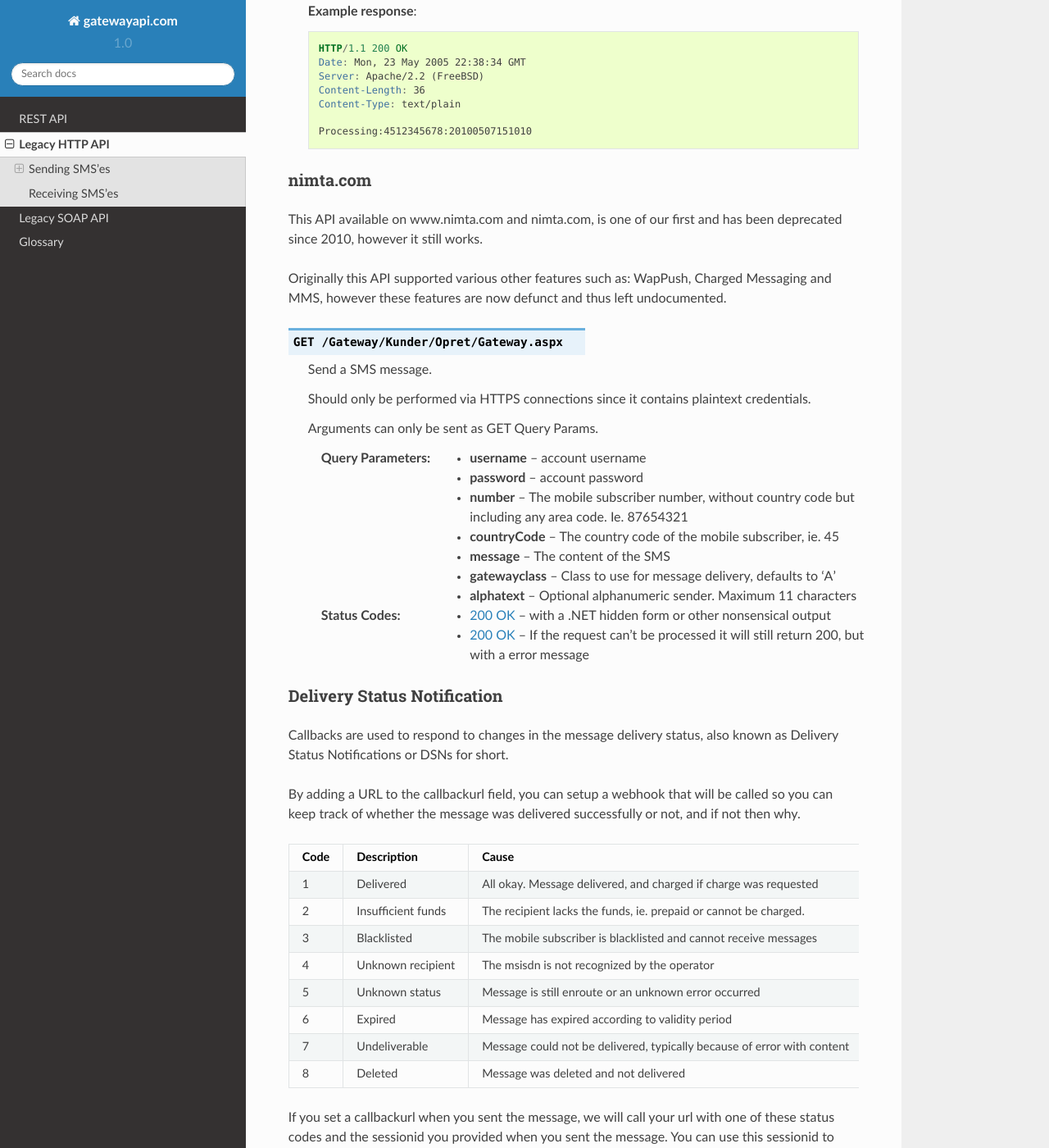
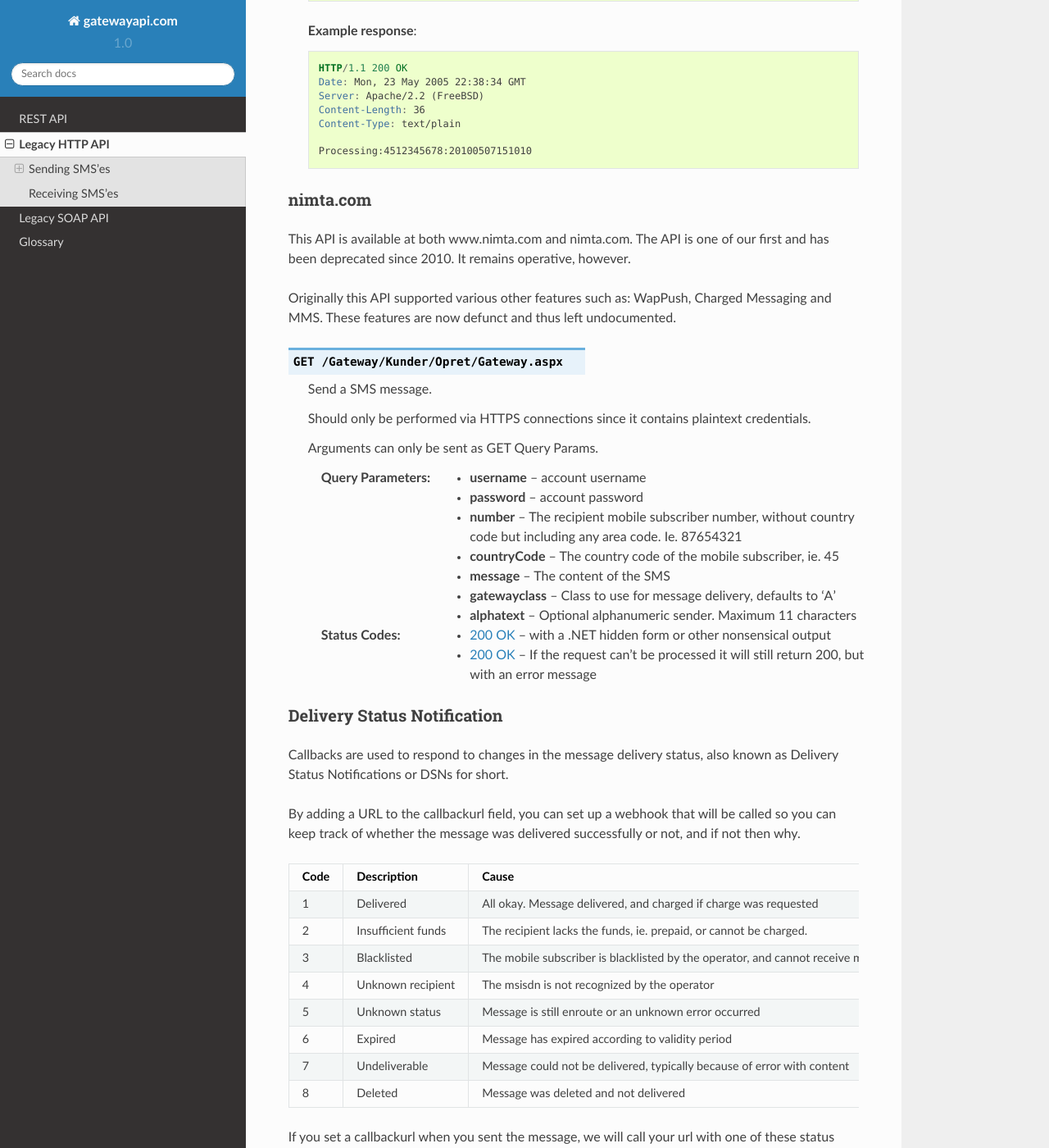
Before and after one commit to onlinecity/gatewayapi-docs, a Sphinx documentation site: the page built from docs/legacy.rst, in a window 1280 px wide and 1400 px high, scrolled down 1298 px. Shown: the whole window at 82% size. Built offline with Sphinx 7.4.7 and the Read the Docs theme 2.0.0, drawn with Linux system fonts in a browser that asks for light colours; some of the changed text lies outside the part shown.

Commit message:
Update legacy.rst

```diff
--- a/docs/legacy.rst
+++ b/docs/legacy.rst
@@ -32,7 +32,7 @@
 
    :form user: account username
    :form password: account password
-   :form to: One or more MSISDNs to send a message to. Ie 4512345678
+   :form to: One or more recipient MSISDNs to send a message to. Ie 4512345678
    :form smsc: An ISO 3166-1 country code followed by a period and an ID representing the operator
    :form price: A numeric value with two decimals followed by an ISO 4217 currency code, ie. 10.00DKK
    :form text: An alphanumeric value representing the content of the SMS. Must be ISO-8859-1 encoded.
@@ -72,11 +72,11 @@
 nimta.com
 ^^^^^^^^^
 
-This API available on www.nimta.com and nimta.com, is one of our first and has
-been deprecated since 2010, however it still works.
+This API is available at both www.nimta.com and nimta.com. The API is one of our first and has
+been deprecated since 2010. It remains operative, however.
 
 Originally this API supported various other features such as: WapPush, Charged
-Messaging and MMS, however these features are now defunct and thus left
+Messaging and MMS. These features are now defunct and thus left
 undocumented.
 
 .. http:get:: /Gateway/Kunder/Opret/Gateway.aspx
@@ -92,13 +92,13 @@
 
    :query username: account username
    :query password: account password
-   :query number: The mobile subscriber number, without country code but including any area code. Ie. 87654321
+   :query number: The recipient mobile subscriber number, without country code but including any area code. Ie. 87654321
    :query countryCode: The country code of the mobile subscriber, ie. 45
    :query message: The content of the SMS
    :query gatewayclass: Class to use for message delivery, defaults to 'A'
    :query alphatext: Optional alphanumeric sender. Maximum 11 characters
    :status 200: with a .NET hidden form or other nonsensical output
-   :status 200: If the request can't be processed it will still return 200, but with a error message
+   :status 200: If the request can't be processed it will still return 200, but with an error message
 
 
 Delivery Status Notification
@@ -106,7 +106,7 @@
 Callbacks are used to respond to changes in the message delivery status, also
 known as Delivery Status Notifications or DSNs for short.
 
-By adding a URL to the callbackurl field, you can setup a webhook that will be
+By adding a URL to the callbackurl field, you can set up a webhook that will be
 called so you can keep track of whether the message was delivered successfully
 or not, and if not then why.
 
@@ -114,8 +114,8 @@
 Code Description         Cause
 ==== =================== =====
 1    Delivered           All okay. Message delivered, and charged if charge was requested
-2    Insufficient funds  The recipient lacks the funds, ie. prepaid or cannot be charged.
-3    Blacklisted         The mobile subscriber is blacklisted and cannot receive messages
+2    Insufficient funds  The recipient lacks the funds, ie. prepaid, or cannot be charged.
+3    Blacklisted         The mobile subscriber is blacklisted by the operator, and cannot receive messages
 4    Unknown recipient   The msisdn is not recognized by the operator
 5    Unknown status      Message is still enroute or an unknown error occurred
 6    Expired             Message has expired according to validity period
@@ -144,8 +144,8 @@
 Receiving SMS'es
 ----------------
 When we receive a MO SMS (mobile originated SMS), we will look at the first word
-in the SMS, known as the keyword, and then route the SMS to the customer who
-have an active subscription on this keyword.
+in the SMS, known as the keyword. The SMS is then routed to the customer who
+has an active subscription for this keyword.
 
 We then send a HTTP GET request to the URL configured for that keyword, ie.
 https://example.com/mosms?sender=4512345678&smsc=unknown&sessionid=4512345678%3A9379401&appnr=1204&keyword=test
```
Also changed, not shown: other parts of docs/legacy.rst (+2 -2 lines).
